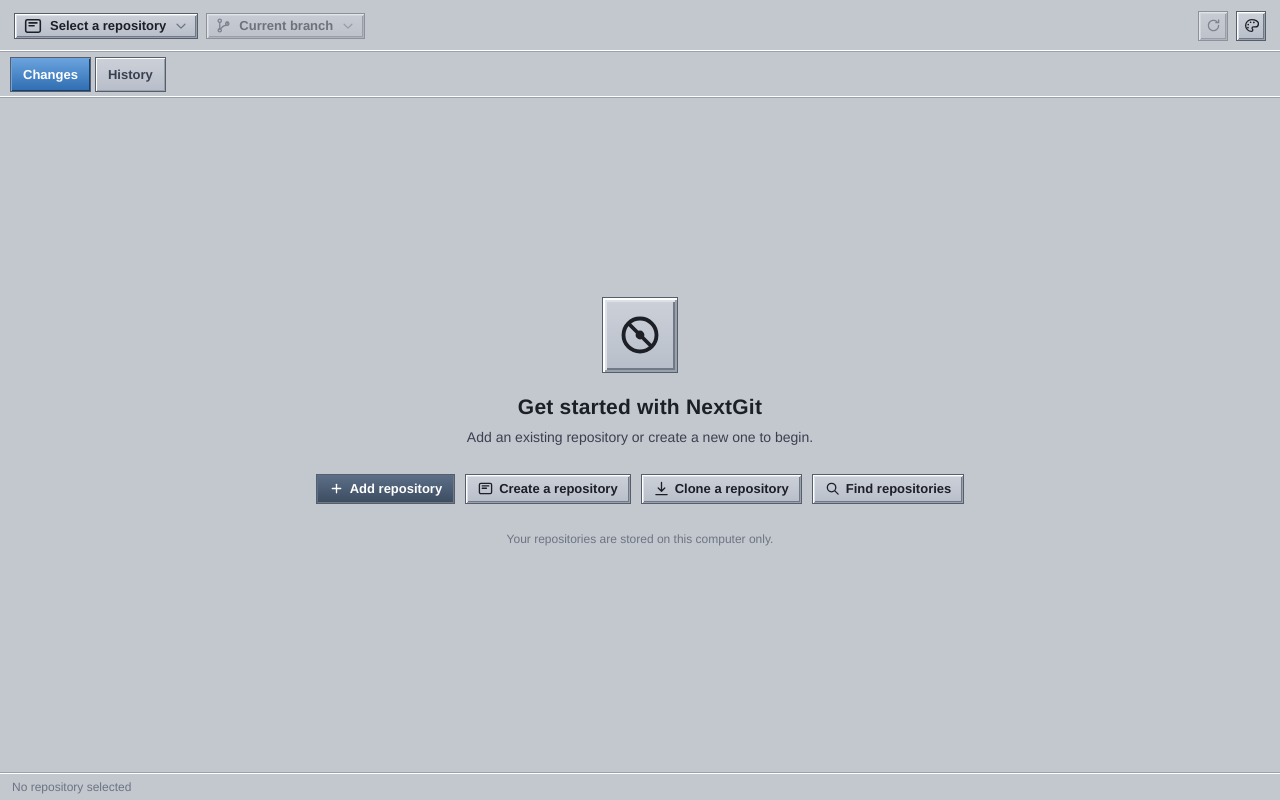
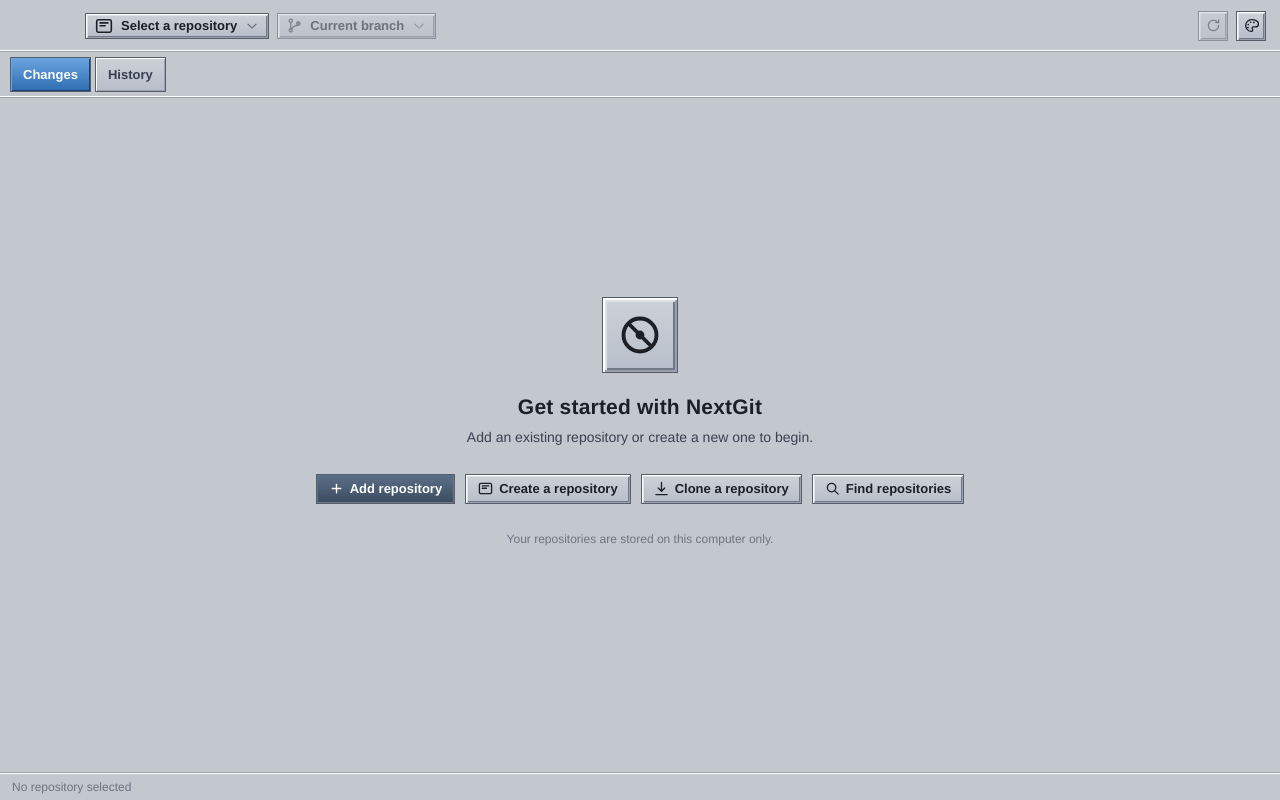
Before and after one commit to saraaa7447/NextGit, a React (Vite) app: page / in a window 1280 px wide. Built offline with nearby package versions, Linux system fonts and the light colour scheme.

Commit message:
Styling of toolbar for incorperation of trafficlight on macOS

```diff
--- a/electron/main.cjs
+++ b/electron/main.cjs
@@ -102,7 +102,11 @@
       sandbox: false,
     },
     ...(isDarwin && {
-      titleBarStyle: 'hiddenInset'
+      titleBarStyle: 'hiddenInset',
+      trafficLightPosition: {
+        x: 16,
+        y: 17
+      }
     })
   })
 
--- a/src/styles.css
+++ b/src/styles.css
@@ -662,6 +662,16 @@
   flex: none;
 }
 
+html.platform-darwin .toolbar {
+    padding-left: 85px;
+    -webkit-app-region: drag;
+}
+
+/* Forbid drag on elements within toolbar, buttons etc */
+html.platform-darwin .toolbar > * {
+    -webkit-app-region: no-drag;
+}
+
 .toolbar-left,
 .toolbar-right {
   display: flex;
```
